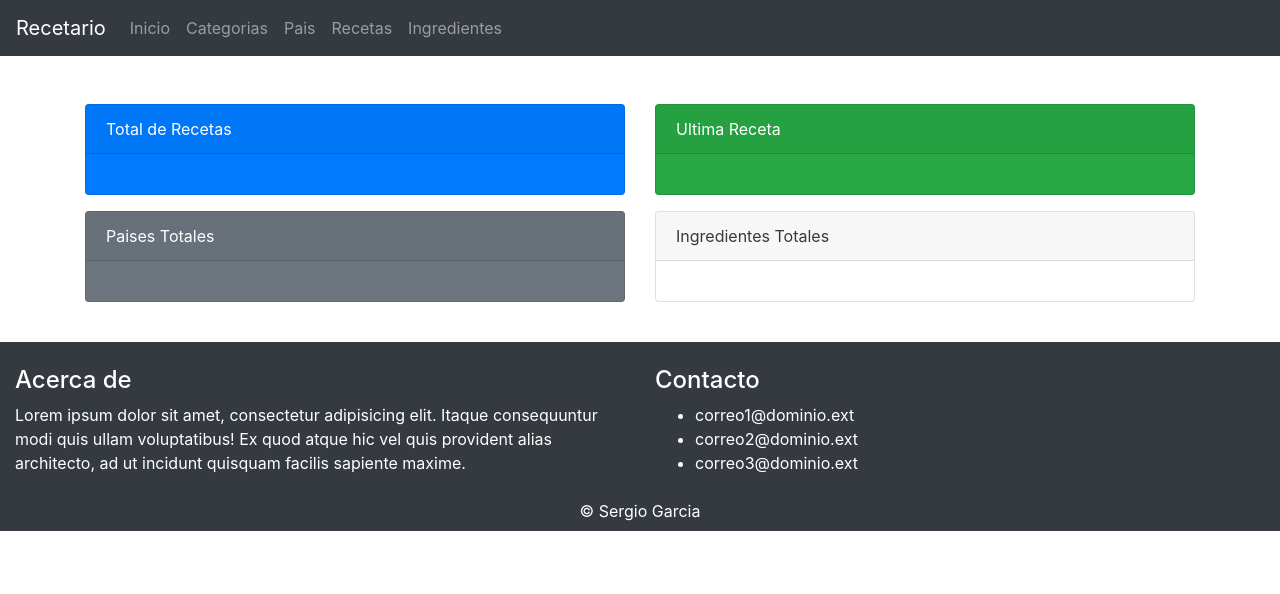
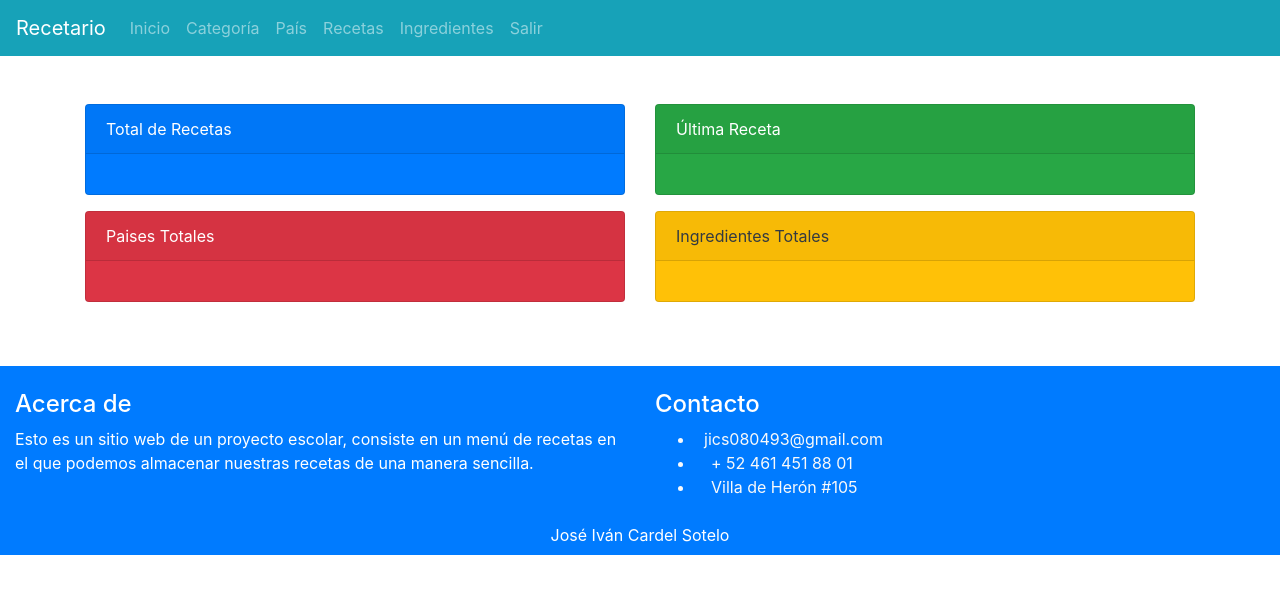
Before and after one commit to IvanCardel/recWeb, a PHP site: page /adm/index.php in a window 1280 px wide. Shown: the top 594 px of the page. Run offline with PHP 8.4, Linux system fonts and the light colour scheme; the visitor is signed in with stand-in values (Sample User, id 1); data that the repository does not hold is empty; some libraries are stand-ins or nearby versions.

Commit message:
Se han hecho bastantes modificaciones, era necesario como 3 commits antes pero todo funciona bien hasta aquí

```diff
--- a/adm/categorias.php
+++ b/adm/categorias.php
@@ -1,3 +1,4 @@
+<?php require_once("Proteccion.php")?>
 <!DOCTYPE html>
 <html lang="en">
 
@@ -11,8 +12,7 @@
 </head>
 
 <body>
-    <!-- Proteccion -->
-    <?php require_once("Proteccion.php") ?>
+
     <!-- navabar -->
     <?php include_once("../layout/navbaradm.php"); ?>
     <!-- Contenido -->
--- a/adm/index.php
+++ b/adm/index.php
@@ -1,3 +1,4 @@
+<?php require_once("Proteccion.php"); ?>
 <!DOCTYPE html>
 <html lang="en">
 
@@ -11,8 +12,7 @@
 </head>
 
 <body>
-    <!-- Proteccion -->
-    <?php require_once("Proteccion.php"); ?>
+
     <!-- navabar -->
     <?php include_once("../layout/navbaradm.php"); ?>
     <div class="container mt-5">
@@ -23,7 +23,7 @@
                     <div class="card-body">
                     <?php
                     require_once("../conec.php");
-                    $resultado=mysqli_query($cn,"select * from receta");
+                    $resultado=mysqli_query($cn,"select nombreReceta from receta");
                     while($fila=mysqli_fetch_array($resultado))
                     {
                         echo"<td>* ".$fila['nombreReceta']."</td>";
@@ -35,7 +35,7 @@
             </div>
             <div class="col-6">
                 <div class="card text-white bg-success mb-3">
-                    <div class="card-header">Ultima Receta</div>
+                    <div class="card-header">Última Receta</div>
                     <div class="card-body">
                     <?php
                     require_once("../conec.php");
@@ -51,12 +51,12 @@
         </div>
         <div class="row">
             <div class="col-6">
-                <div class="card text-white bg-secondary mb-3">
+                <div class="card text-white bg-danger mb-3">
                     <div class="card-header">Paises Totales</div>
                     <div class="card-body">
                     <?php
                     require_once("../conec.php");
-                    $resultado=mysqli_query($cn,"select * from pais");
+                    $resultado=mysqli_query($cn,"select nombrePais from pais");
                     while($fila=mysqli_fetch_array($resultado))
                     {
                         echo"<td>* ".$fila['nombrePais']."</td>";
@@ -67,12 +67,12 @@
                 </div>
             </div>
             <div class="col-6">
-                <div class="card text-dark bg-ligth mb-3">
+                <div class="card text-dark bg-warning mb-3">
                     <div class="card-header">Ingredientes Totales</div>
                     <div class="card-body">
                     <?php
                     require_once("../conec.php");
-                    $resultado=mysqli_query($cn,"select * from ingrediente");
+                    $resultado=mysqli_query($cn,"select nombreIngrediente from ingrediente");
                     while($fila=mysqli_fetch_array($resultado))
                     {
                         echo"<td>* ".$fila['nombreIngrediente']."</td>";
@@ -83,7 +83,6 @@
                 </div>
             </div>
         </div>
-
     </div>
 
     <?php include_once("../layout/footer.php"); ?>
--- a/adm/ingredientes.php
+++ b/adm/ingredientes.php
@@ -1,3 +1,4 @@
+<?php require_once("Proteccion.php") ?>
 <!DOCTYPE html>
 <html lang="en">
 
@@ -11,8 +12,7 @@
 </head>
 
 <body>
-    <!-- Proteccion -->
-    <?php require_once("Proteccion.php") ?>
+
     <!-- navabar -->
     <?php include_once("../layout/navbaradm.php"); ?>
     <!-- Contenido -->
--- a/adm/pais.php
+++ b/adm/pais.php
@@ -1,3 +1,4 @@
+<?php require_once("Proteccion.php") ?>
 <!DOCTYPE html>
 <html lang="en">
 
@@ -11,8 +12,7 @@
 </head>
 
 <body>
-    <!-- Proteccion -->
-    <?php require_once("Proteccion.php") ?>
+
     <!-- navabar -->
     <?php include_once("../layout/navbaradm.php"); ?>
     <!-- Contenido -->
@@ -55,7 +55,6 @@
     ?>
             </tbody>
         </table>
-
     </div>
     <!-- Ventana Modal -->
     <div class="modal" role="dialog">
--- a/layout/footer.php
+++ b/layout/footer.php
@@ -1,23 +1,23 @@
 <br>
-<div class="container-fluid bg-dark text-white">
+<br>
+<div class="container-fluid bg-primary text-white">
     <div class="row pt-4">
         <div class="col-6">
             <h4>Acerca de</h4>
-                <p>Lorem ipsum dolor sit amet, consectetur adipisicing elit. Itaque consequuntur modi quis ullam voluptatibus! Ex quod atque hic vel quis provident alias architecto, ad ut incidunt quisquam facilis sapiente maxime.</p>
+            <p>Esto es un sitio web de un proyecto escolar, consiste en un menú de recetas en el que podemos almacenar nuestras recetas de una manera sencilla.</p>
         </div>
-
         <div class="col-6">
             <h4>Contacto</h4>
             <ul>
-                    <li><a href="mailto:correo1@dominio.ext" class="correoFooter">correo1@dominio.ext</a></li>
-                    <li><a href="mailto:correo2@dominio.ext" class="correoFooter">correo2@dominio.ext</a></li>
-                    <li><a href="mailto:correo3@dominio.ext" class="correoFooter">correo3@dominio.ext</a></li>
+                <li class="text-light"><a href="mailto:correo1@dominio.ext" class="correoFooter text-light"><i class="fas fa-envelope-open-text"></i>&nbsp jics080493@gmail.com</a></li>
+                <li class="text-light"><a href="tel:4612518801 text-light" class="text-light"><i class="fas fa-phone mr-3 text-light"></i> + 52 461 451 88 01</a></li>
+                <li class="text-light"><i class="fas fa-home mr-3"></i>Villa de Herón #105</li>
             </ul>
         </div>
     </div>
     <div class="row">
         <div class="col-12 text-center pt-2 pb-2">
-                &copy Sergio Garcia
+        <i class="far fa-copyright"></i>José Iván Cardel Sotelo
         </div>
     </div>
 </div>
--- a/layout/navbaradm.php
+++ b/layout/navbaradm.php
@@ -1,4 +1,4 @@
-<nav class="navbar navbar-expand-lg navbar-dark bg-dark">
+<nav class="navbar navbar-expand-lg navbar-dark bg-info">
   <a class="navbar-brand" href="#">Recetario</a>
   <button class="navbar-toggler" type="button" data-toggle="collapse" data-target="#navbarSupportedContent" aria-controls="navbarSupportedContent" aria-expanded="false" aria-label="Toggle navigation">
     <span class="navbar-toggler-icon"></span>
@@ -9,17 +9,20 @@
         <a class="nav-link" href="index.php"><i class="fas fa-home"></i> Inicio</a>
       </li>
       <li class="nav-item">
-        <a class="nav-link" href="categorias.php"><i class="fas fa-home"></i> Categorias</a>
+        <a class="nav-link" href="categorias.php"><i class="fas fa-balance-scale"></i> Categoría</a>
       </li>
       <li class="nav-item">
-        <a class="nav-link" href="pais.php"><i class="fas fa-home"></i> Pais</a>
+        <a class="nav-link" href="pais.php"><i class="fas fa-globe-americas"></i> País</a>
       </li>
       <li class="nav-item">
-        <a class="nav-link" href="recetas.php"><i class="fas fa-home"></i> Recetas</a>
+        <a class="nav-link" href="recetas.php"><i class="far fa-list-alt"></i> Recetas</a>
       </li>
       <li class="nav-item">
         <!-- Duda-->
-        <a class="nav-link" href="ingredientes.php"><i class="fas fa-home"></i> Ingredientes</a>
+        <a class="nav-link" href="ingredientes.php"><i class="fas fa-list-ol"></i> Ingredientes</a>
+      </li>
+      <li class="nav-item">
+        <a class="nav-link" href="../index.php"><i class="far fa-hand-point-left"></i> Salir</a>
       </li>
     </ul>
   </div>
```
Also changed, not shown: adm/recetas.php (+2 -11 lines), ejercicio.php (deleted, +0 -40 lines), formulario.html (deleted, +0 -14 lines), index.php (+46 -56 lines), layout/navbar.php (+6 -6 lines), image/1.png (deleted), image/11.png, image/2.png (deleted), image/22.png, image/3.png (deleted), image/33.png, image/hk.jpg (deleted). Lines whose indentation alone changed are shown as unchanged.
